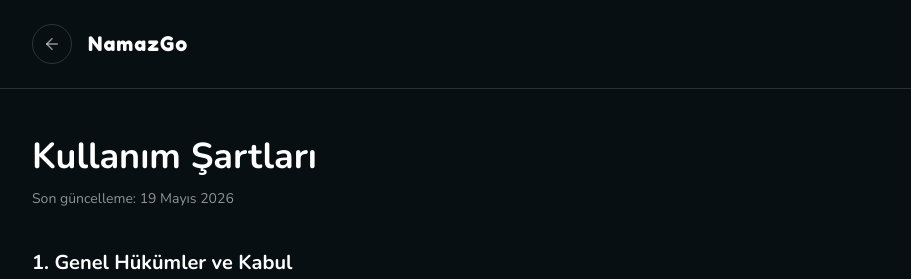
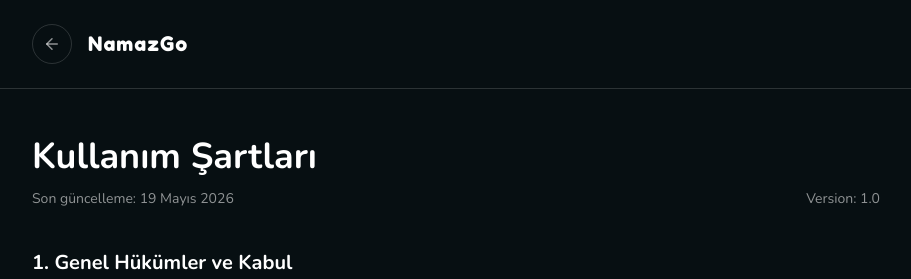
Before and after one commit to malikozturkk/secde, a Next.js app: page /terms in a window 1280 px wide. Shown: the top 279 px of the page, without its empty margins (184-1095 px from the left). Built offline with nearby package versions, Linux system fonts and the light colour scheme; no server answers.

Commit message:
feat: add version for legal pages

```diff
--- a/src/components/legal/LegalLayout.tsx
+++ b/src/components/legal/LegalLayout.tsx
@@ -38,9 +38,10 @@
       <main className="max-w-4xl mx-auto px-6 py-12">
         <div className="mb-10">
           <h1 className="text-3xl md:text-4xl font-bold mb-3">{title}</h1>
-          <p className="text-[var(--color-text-muted)] text-sm">
-            Son güncelleme: {lastUpdated}
-          </p>
+          <div className="flex items-center justify-between text-[var(--color-text-muted)] text-sm">
+            <span>Son güncelleme: {lastUpdated}</span>
+            <span>Version: 1.0</span>
+          </div>
         </div>
 
         <article className="legal-content space-y-8 text-[rgba(255,255,255,0.85)] leading-relaxed text-[15px]">
```
